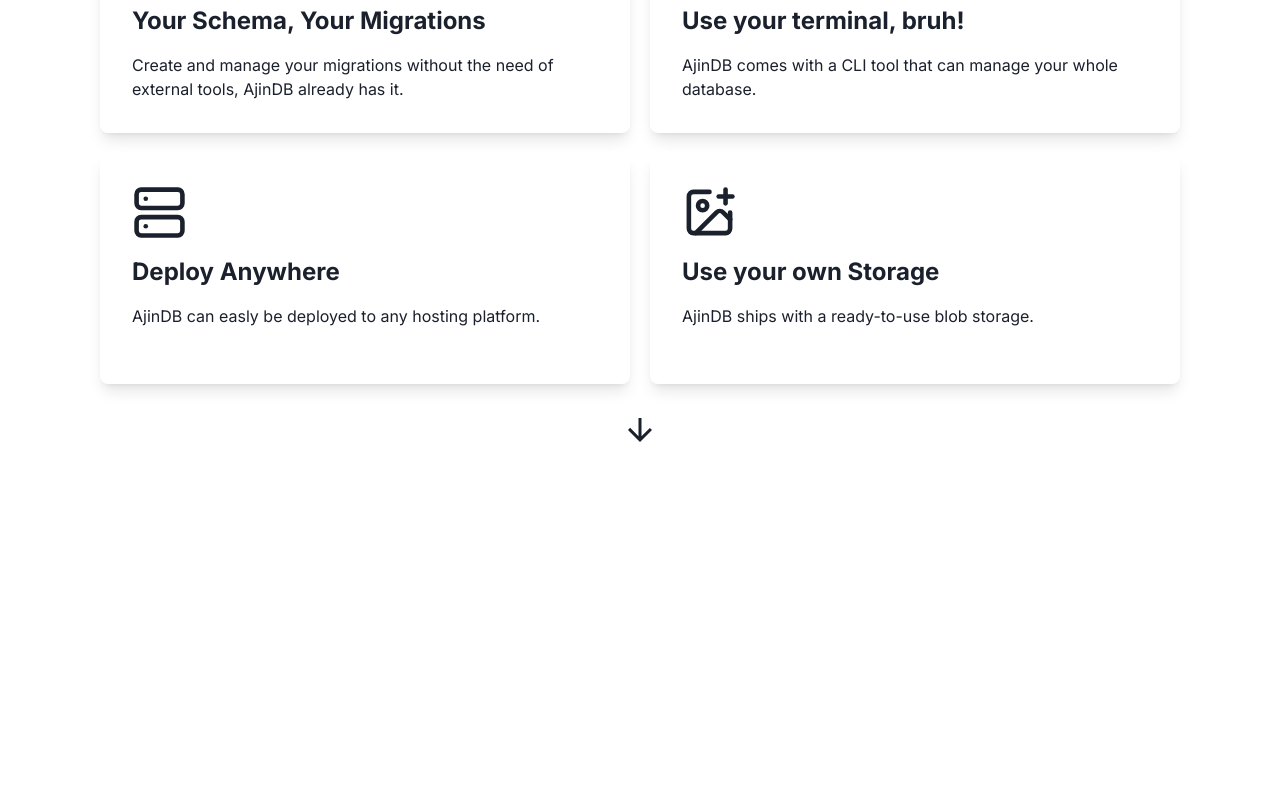
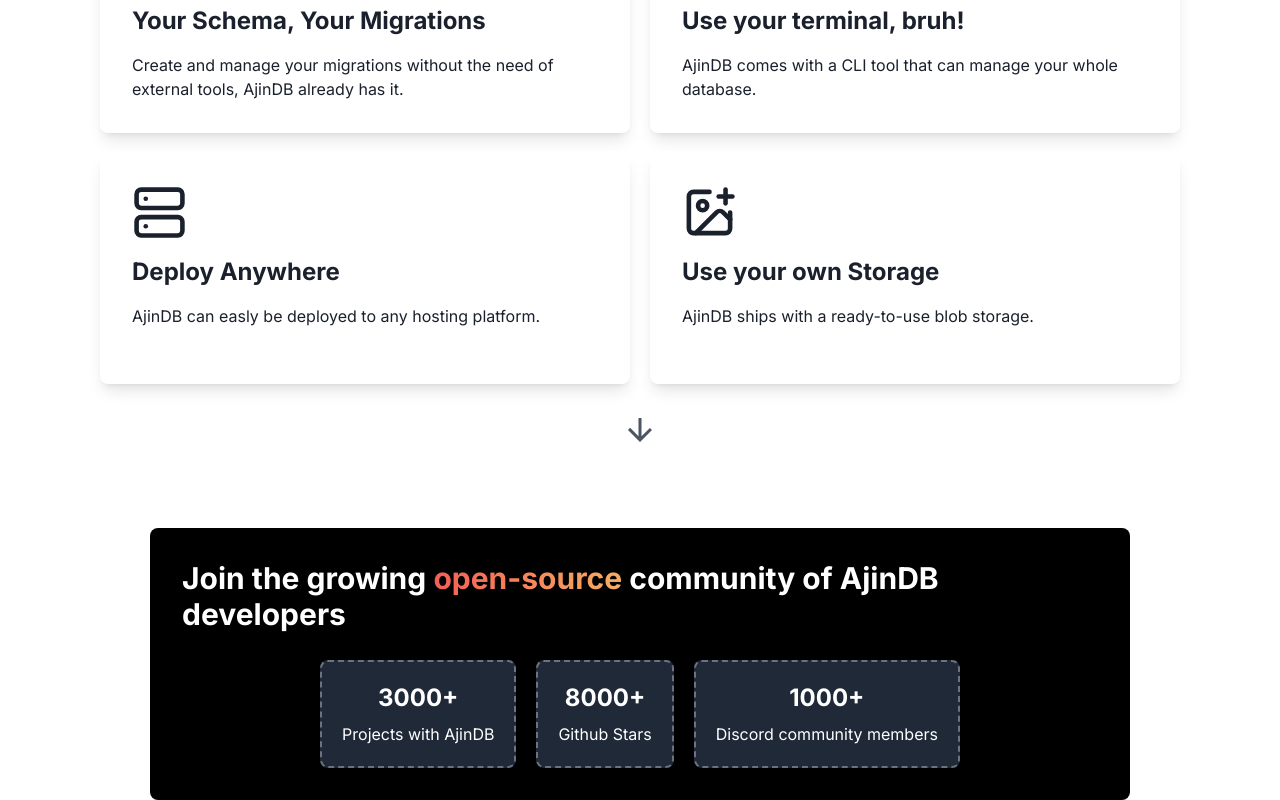
Before and after one commit to kareemmahlees/ajin-db, a Next.js app: page / in a window 1280 px wide. Shown: the part 2063-2863 px from the top of the page. Before the commit the page ends 2511 px from the top, so only its background shows below. Built offline with nearby package versions, Linux system fonts and the light colour scheme.

Commit message:
add metrics

```diff
--- a/src/app/layout.tsx
+++ b/src/app/layout.tsx
@@ -19,7 +19,7 @@
 }) {
   return (
     <html lang="en">
-      <link rel="favicon" href="/confused.png" type="image/x-icon" />
+      <link rel="shortcut icon" href="/confused.png" type="image/x-icon" />
       <body className={inter.className}>
         <Providers>
           <Nav />
--- a/src/app/page.tsx
+++ b/src/app/page.tsx
@@ -2,6 +2,7 @@
 import Features from "@/components/Features";
 import Landing from "@/components/Landing";
 import Langauges from "@/components/Langauges";
+import Metrics from "@/components/Metrics";
 
 export default function Home() {
   return (
@@ -10,6 +11,7 @@
       <CodeExample />
       <Langauges />
       <Features />
+      <Metrics />
     </>
   );
 }
--- a/src/components/Features.tsx
+++ b/src/components/Features.tsx
@@ -44,7 +44,7 @@
             <ImagePlus size={55} />
           </FeatureCard>
         </div>
-        <div className="mt-9 flex items-center justify-center">
+        <div className="mt-9 flex items-center justify-center text-gray-600">
           <ArrowDownIcon
             fontSize={"4xl"}
             className="transition hover:translate-y-4"
--- /dev/null
+++ b/src/components/Metrics.tsx
@@ -0,0 +1,41 @@
+import { FC } from "react";
+
+const Metrics: FC = ({}) => {
+  return (
+    <div className="mx-[150px] mt-20 flex  flex-col items-center space-y-7 rounded-lg bg-black p-8">
+      <h2 className="text-3xl font-bold text-white">
+        Join the growing{" "}
+        <span className="bg-gradient-to-r from-[#f55e55] to-[#f6ae62] bg-clip-text text-transparent">
+          open-source
+        </span>{" "}
+        community of AjinDB developers
+      </h2>
+      <div className="flex items-center gap-5">
+        <MetricCard title="3000+" description="Projects with AjinDB" />
+        <MetricCard title="8000+" description="Github Stars" />
+        <MetricCard title="1000+" description="Discord community members" />
+      </div>
+    </div>
+  );
+};
+
+export default Metrics;
+
+interface MetricCardProps {
+  title: string;
+  description: string;
+}
+
+const MetricCard: FC<MetricCardProps> = ({ title, description }) => {
+  return (
+    <div
+      className="flex border-spacing-5 flex-col items-center space-y-2
+    rounded-lg border-2 border-dashed border-gray-500 bg-gray-800 p-5
+    text-white hover:border-solid hover:border-orange-500
+    "
+    >
+      <h2 className="text-2xl font-bold">{title}</h2>
+      <p className="break-all">{description}</p>
+    </div>
+  );
+};
--- /dev/null
+++ b/src/components/RunningExample.tsx
@@ -0,0 +1,7 @@
+import { FC } from "react";
+
+const RunningExample: FC = ({}) => {
+  return <div>RunningExample</div>;
+};
+
+export default RunningExample;
--- a/src/components/StarGithubBadge.tsx
+++ b/src/components/StarGithubBadge.tsx
@@ -6,7 +6,7 @@
 
 const StarGithubBadge: FC<StarGithubBadgeProps> = ({}) => {
   return (
-    <div className="fixed bottom-5 left-1/2 z-50 flex h-[25px] -translate-x-1/2 items-center justify-center rounded-md bg-[#5f56d3] p-5 text-white hover:bg-[#4943a2]">
+    <div className="fixed  bottom-5 left-1/2 z-50 flex h-[25px] -translate-x-1/2 items-center justify-center rounded-md bg-[#5f56d3] p-5 text-white hover:bg-[#4943a2]">
       <button
         onClick={(e) => redirect("https://github.com/kareemmahlees/ajin-db")}
       >
```
